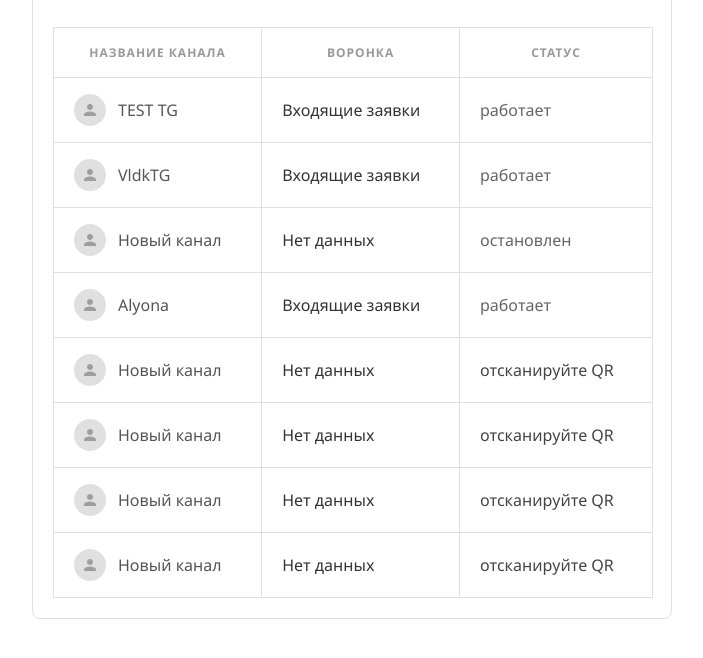
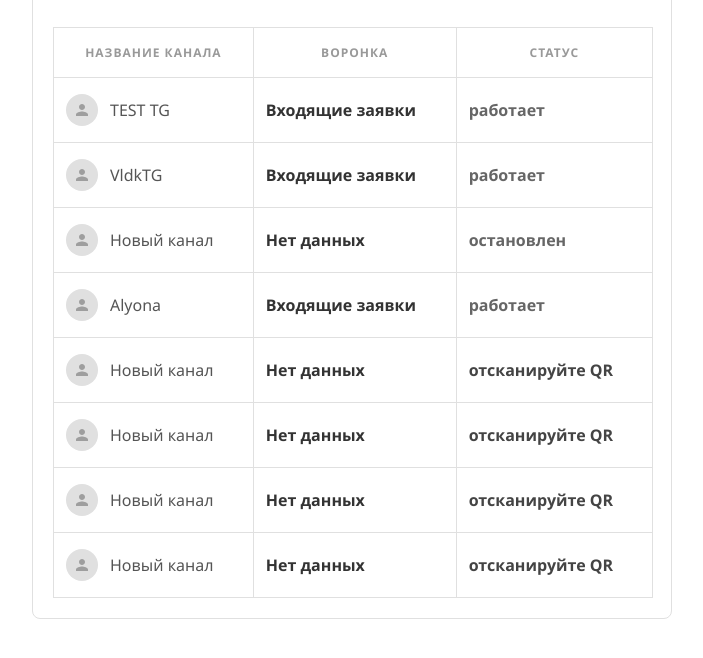
Before and after one commit to iZeevens/telegram-channels-ui, a plain HTML site: page index.html in a window 1280 px wide. Shown: the part 176-834 px from the top of the page, without its empty margins (288-991 px from the left). Drawn offline with Linux system fonts and the light colour scheme.

Commit message:
refactor: styles

```diff
--- a/styles.css
+++ b/styles.css
@@ -77,8 +77,9 @@ body {
 
 .channels-table th,
 .channels-table td {
-  padding: 16px 20px;
+  padding: 16px 12px;
   text-align: left;
+  font-weight: 600;
   border: 1px solid #e0e0e0;
 }
 
@@ -146,6 +147,7 @@ body {
 .modal-content {
   background-color: #fff;
   width: 100%;
+  max-width: 500px;
   border-radius: 12px;
   padding: 30px;
   box-shadow: 0 10px 25px rgba(0,0,0,0.2);
```
